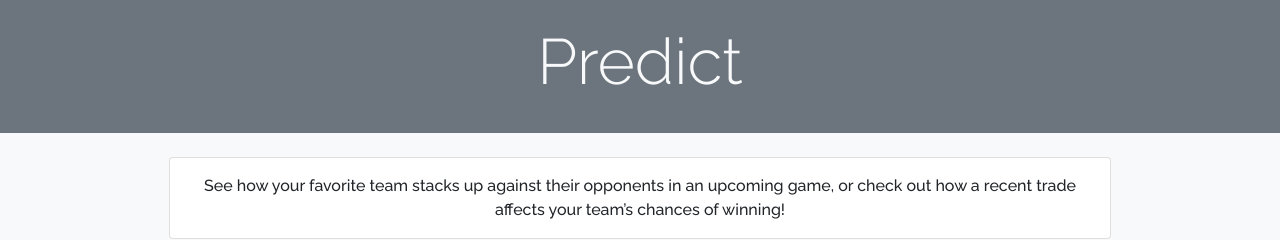
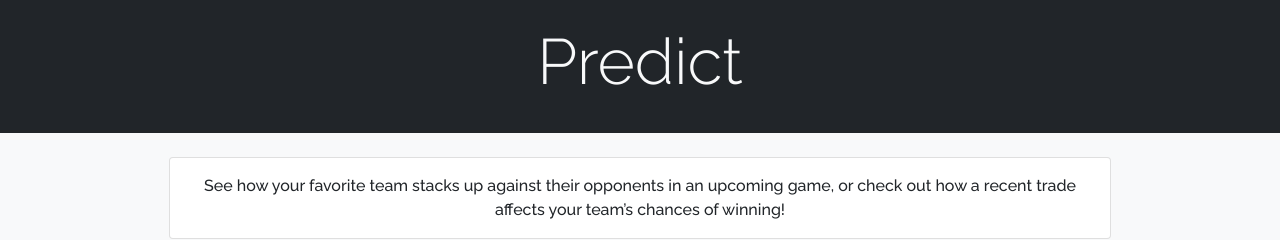
Before and after one commit to ljb135/nba-project-2, a Flask app: template templates/formBS.html in a window 1280 px wide. Shown: the part 56-296 px from the top of the page. Run offline with Flask 2, Linux system fonts and the light colour scheme; the template is opened without the code that fills it: values that come from a table or form of the project are taken from there, others are empty; parts of the project's set-up code (start-up, migrations or seed data) failed here and were passed over; some libraries are stand-ins or nearby versions.

Commit message:
Current aesthetics and model

```diff
--- a/templates/formBS.html
+++ b/templates/formBS.html
@@ -13,7 +13,7 @@
     {% endif %}
 {% endmacro %}
 
-<div class="container-fluid bg-secondary text-light pt-4 pb-4">
+<div class="container-fluid bg-dark text-light pt-4 pb-4">
   <center>
     <h1 class="display-3">Predict</h1>
   </center>
--- a/templates/layoutBS.html
+++ b/templates/layoutBS.html
@@ -6,7 +6,7 @@
     <title>NBA Predict - {{ title }}</title>
     <link rel="stylesheet" href="/static/css/bootstrap.min.css">
     <link rel="preconnect" href="https://fonts.gstatic.com">
-    <link href="https://fonts.googleapis.com/css2?family=Raleway:wght@300;500&display=swap" rel="stylesheet">
+    <link rel="stylesheet" href="https://fonts.googleapis.com/css2?family=Raleway:wght@300;500&display=swap">
     <script src="static/js/bootstrap.bundle.min.js"></script>
 </head>
 <body>
```
Also changed, not shown: templates/aboutBS.html (+11 -7 lines), 1 other file.
